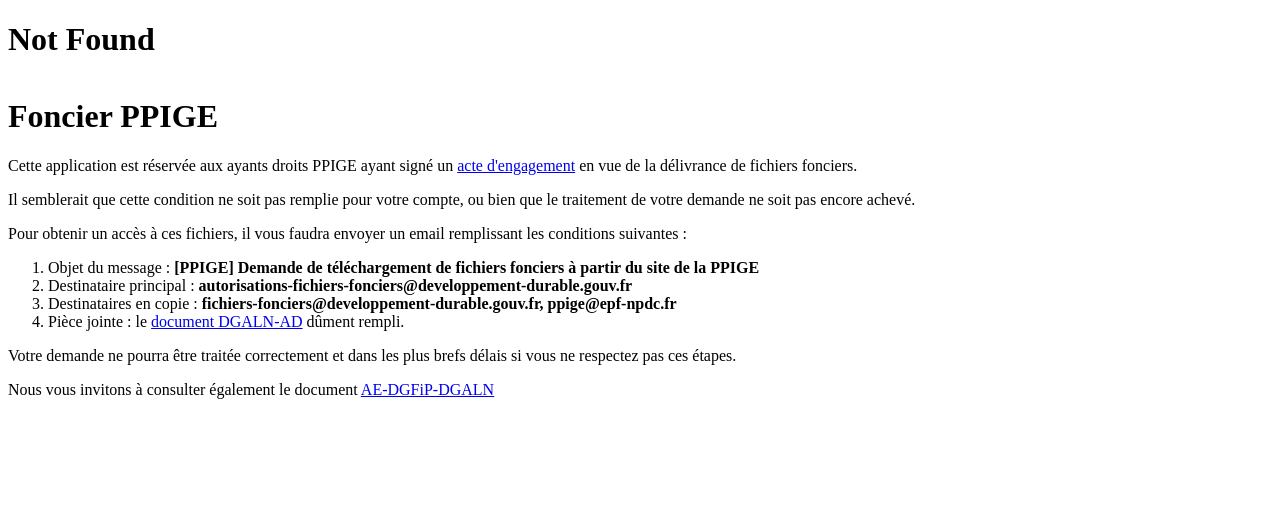
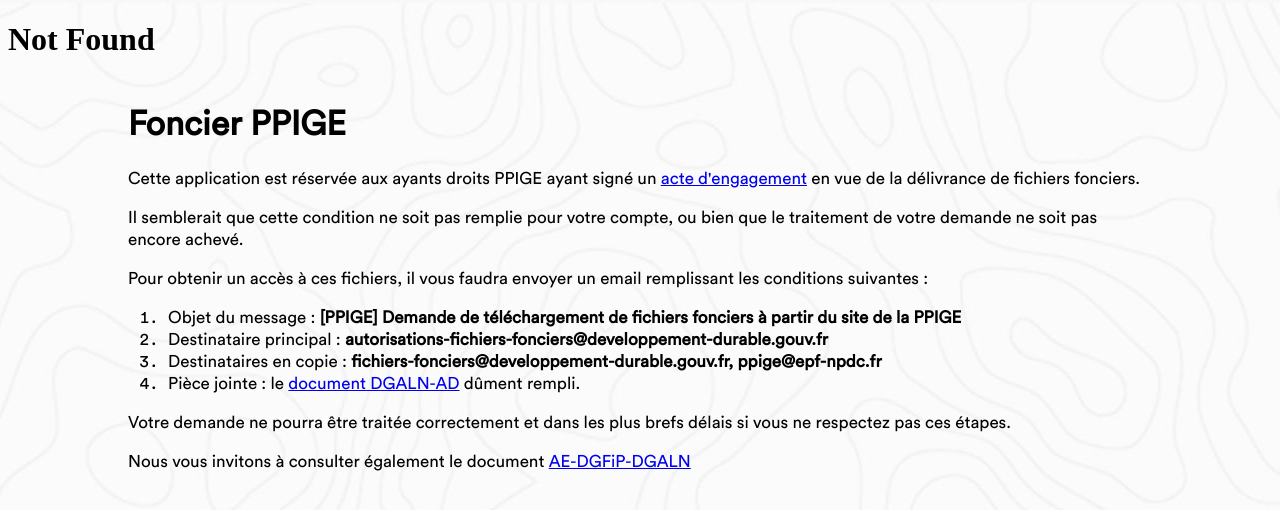
Before and after one commit to georchestra/foncier, a Python web app: template foncier/templates/sorry.html in a window 1280 px wide. Shown: the top 510 px of the page. Run offline with Jinja, Linux system fonts and the light colour scheme; the template is opened without the code that fills it, so the values that code supplies are empty.

Commit message:
Add styles, fonts and background image

```diff
--- /dev/null
+++ b/foncier/static/styles.css
@@ -0,0 +1,29 @@
+@font-face {
+    font-family: Circular-Bold;
+    src: url(Circular-Bold.woff);
+}
+@font-face {
+    font-family: Circular-Book;
+    src: url(Circular-Book.woff);
+}
+@font-face {
+    font-family: Circular-Medium;
+    src: url(Circular-Medium.woff);
+}
+
+body {
+  font-family: "Circular-Book";
+  font-size: 17px;
+  background: url(background.jpg) top center;
+  margin: 0;
+}
+
+.main {
+    margin: 0 auto;
+    width: 80%;
+}
+
+fieldset {
+    background-color: white;
+    width: 50%;
+}
--- a/foncier/templates/index.html
+++ b/foncier/templates/index.html
@@ -2,12 +2,13 @@
 <html lang="fr">
     <head>
         <meta charset="UTF-8">
+        <link rel="stylesheet" href="static/styles.css">
         <title>Foncier PPIGE</title>
     </head>
 
-    <body style="margin: 0;">
+    <body>
         <iframe src="/portail/external_head" style="width:100%;height:73px;border:none;overflow:hidden;" scrolling="no" frameborder="0"></iframe>
-        <div style="margin: 0 8px;">
+        <div class="main">
             <h1>Foncier PPIGE</h1>
 
             <p>Bonjour {{ g.firstname }} {{ g.lastname }},</p>
--- a/foncier/templates/sorry.html
+++ b/foncier/templates/sorry.html
@@ -2,12 +2,13 @@
 <html lang="fr">
     <head>
         <meta charset="UTF-8">
+        <link rel="stylesheet" href="static/styles.css">
         <title>Foncier PPIGE</title>
     </head>
 
-    <body style="margin: 0;">
+    <body>
         <iframe src="/portail/external_head" style="width:100%;height:73px;border:none;overflow:hidden;" scrolling="no" frameborder="0"></iframe>
-        <div style="margin: 0 8px;">
+        <div class="main">
 
             <h1>Foncier PPIGE</h1>
 
--- a/foncier/templates/thanks.html
+++ b/foncier/templates/thanks.html
@@ -2,13 +2,13 @@
 <html lang="fr">
     <head>
         <meta charset="UTF-8">
-        <!--meta http-equiv="refresh" content="2; URL=retrieve/{{ uuid }}"-->
+        <link rel="stylesheet" href="static/styles.css">
         <title>Foncier PPIGE</title>
     </head>
 
-    <body style="margin: 0;">
+    <body>
         <iframe src="/portail/external_head" style="width:100%;height:73px;border:none;overflow:hidden;" scrolling="no" frameborder="0"></iframe>
-        <div style="margin: 0 8px;">
+        <div class="main">
 
             <h1>Foncier PPIGE</h1>
 
```
Also changed, not shown: foncier/templates/failure.html (+5 -3 lines), foncier/templates/pending.html (+5 -3 lines), foncier/templates/started.html (+5 -3 lines), foncier/static/Circular-Bold.woff (added), foncier/static/Circular-Book.woff (added), foncier/static/Circular-Medium.woff (added), foncier/static/background.jpg (added).
